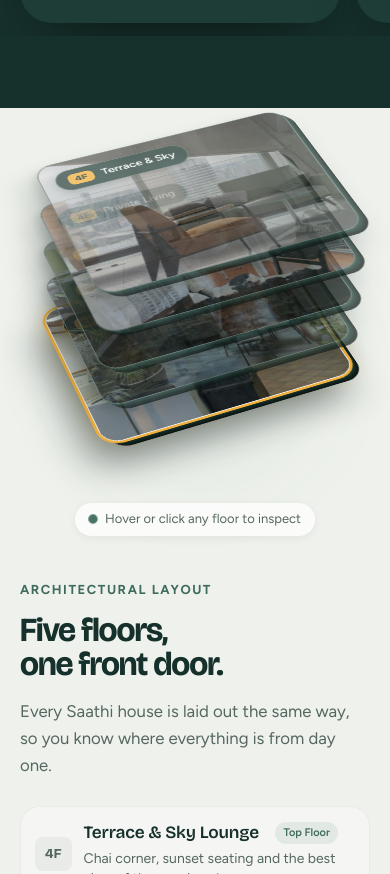
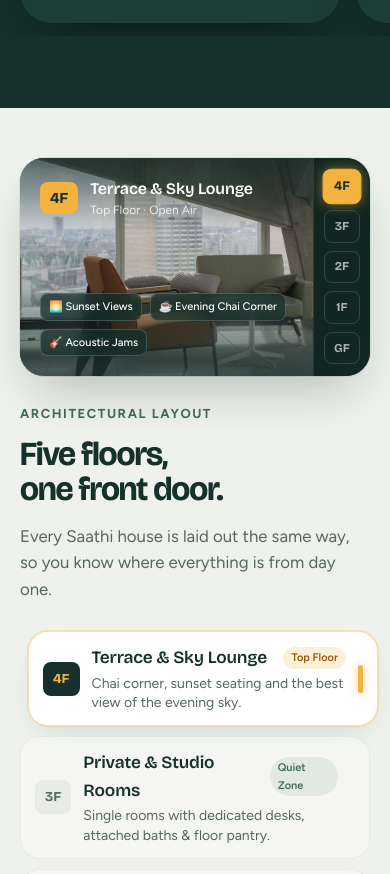
Before and after one commit to jishnu7akshara-debug/co-living-pg-1, a plain HTML site: page index.html in a window 390 px wide. Shown: the part 2797-3671 px from the top of the page. Drawn offline with nearby package versions, Linux system fonts and the light colour scheme.

Commit message:
Optimize architectural floor explorer: replace glitchy 3D stack with crisp high-res showcase and level indicator

```diff
--- a/css/styles.css
+++ b/css/styles.css
@@ -402,175 +402,182 @@ button, input, select { font: inherit; color: inherit; }
   box-shadow: 0 0 10px rgba(244, 178, 62, 0.6);
 }
 
-/* Stage & Iso Stack */
+/* ---------- House: Architectural Floor Showcase ---------- */
 .house__stage {
   position: relative;
-  height: clamp(520px, 72vh, 660px);
   display: flex;
   align-items: center;
   justify-content: center;
-  perspective: 1600px;
-  perspective-origin: 50% 45%;
+  width: 100%;
 }
-.house__backdrop {
-  position: absolute;
-  width: 90%;
-  height: 80%;
-  border-radius: 50%;
-  background: radial-gradient(circle at center, rgba(63, 107, 92, 0.12) 0%, transparent 70%);
-  pointer-events: none;
-  filter: blur(40px);
+.house__showcase {
+  position: relative;
+  width: 100%;
+  aspect-ratio: 16 / 11;
+  max-height: 540px;
+  border-radius: 24px;
+  overflow: hidden;
+  background: var(--forest);
+  box-shadow: 0 24px 50px -15px rgba(22, 48, 43, 0.28), 0 0 0 1px rgba(22, 48, 43, 0.08);
+  display: flex;
+  transition: transform 0.4s var(--ease), box-shadow 0.4s var(--ease);
 }
-.iso {
+.house__showcase:hover {
+  box-shadow: 0 30px 60px -18px rgba(22, 48, 43, 0.35), 0 0 0 1px rgba(244, 178, 62, 0.3);
+}
+.house__slides {
   position: relative;
-  width: min(34vw, 360px);
-  aspect-ratio: 4 / 3;
-  transform-style: preserve-3d;
-  transform: rotateX(50deg) rotateZ(-26deg);
+  flex: 1;
+  height: 100%;
+  overflow: hidden;
 }
-
-/* Slabs */
-.slab {
+.house__slide {
   position: absolute;
   inset: 0;
-  transform-style: preserve-3d;
-  cursor: pointer;
-  border-radius: 20px;
-  user-select: none;
-  transition: filter 0.4s ease, opacity 0.4s ease;
-  will-change: transform;
+  opacity: 0;
+  visibility: hidden;
+  transform: scale(1.03);
+  transition: opacity 0.4s ease, transform 0.45s var(--ease), visibility 0.4s;
+  pointer-events: none;
 }
-.slab__card {
+.house__slide.is-active {
+  opacity: 1;
+  visibility: visible;
+  transform: scale(1);
+  pointer-events: auto;
+  z-index: 2;
+}
+.house__img {
+  width: 100%;
+  height: 100%;
+  object-fit: cover;
+  display: block;
+}
+.house__scrim {
   position: absolute;
   inset: 0;
-  border-radius: 20px;
-  background: var(--forest);
-  border: 1.5px solid rgba(255, 255, 255, 0.4);
-  /* Seamless architectural 3D depth with zero jagged spikes */
-  box-shadow:
-    0 1px 0 #284c43,
-    1px 2px 0 #23433b,
-    2px 3px 0 #1e3a33,
-    3px 4px 0 #19312b,
-    4px 5px 0 #152924,
-    5px 7px 0 #10201c,
-    6px 9px 0 #0b1714,
-    -14px 22px 32px rgba(10, 24, 21, 0.35),
-    -4px 6px 12px rgba(10, 24, 21, 0.2);
-  overflow: hidden;
-  transition: box-shadow 0.4s var(--ease), border-color 0.4s var(--ease);
-}
-.slab__photo {
-  position: absolute;
-  inset: 0;
-  background-size: cover;
-  background-position: center;
-  transition: transform 0.5s var(--ease), filter 0.4s ease;
-  filter: saturate(0.85) brightness(0.92);
-}
-.slab__overlay {
-  position: absolute;
-  inset: 0;
-  background: linear-gradient(135deg, rgba(255, 255, 255, 0.22) 0%, rgba(22, 48, 43, 0.15) 50%, rgba(22, 48, 43, 0.38) 100%);
+  background: linear-gradient(
+    180deg,
+    rgba(22, 48, 43, 0.7) 0%,
+    rgba(22, 48, 43, 0.05) 35%,
+    rgba(22, 48, 43, 0.15) 60%,
+    rgba(22, 48, 43, 0.8) 100%
+  );
   pointer-events: none;
 }
-.slab__tag {
+.house__overlay-top {
   position: absolute;
-  top: 14px;
-  left: 14px;
-  display: inline-flex;
+  top: 18px;
+  left: 20px;
+  right: 20px;
+  display: flex;
   align-items: center;
-  gap: 8px;
-  padding: 5px 12px;
-  border-radius: 999px;
-  background: rgba(22, 48, 43, 0.88);
-  backdrop-filter: blur(8px);
-  -webkit-backdrop-filter: blur(8px);
-  border: 1px solid rgba(255, 255, 255, 0.25);
-  color: #FFFFFF;
-  box-shadow: 0 4px 12px rgba(0, 0, 0, 0.25);
-  transition: all 0.3s var(--ease);
-  pointer-events: none;
+  gap: 12px;
+  z-index: 3;
 }
-.slab__badge {
+.house__badge {
   font-family: var(--display);
-  font-size: 11px;
+  font-size: 0.95rem;
   font-weight: 700;
   background: var(--marigold);
   color: var(--forest);
-  padding: 2px 7px;
-  border-radius: 6px;
-  line-height: 1.2;
-}
-.slab__title {
-  font-size: 13px;
-  font-weight: 600;
+  padding: 4px 10px;
+  border-radius: 8px;
   letter-spacing: -0.01em;
 }
-
-/* Inactive vs Active states */
-.slab:not(.is-on) {
-  opacity: 0.72;
+.house__overlay-titles {
+  display: flex;
+  flex-direction: column;
 }
-.slab:not(.is-on):hover {
-  opacity: 0.95;
+.house__overlay-titles h3 {
+  margin: 0;
+  font-family: var(--display);
+  font-size: 1.15rem;
+  font-weight: 600;
+  color: #FFFFFF;
+  letter-spacing: -0.01em;
 }
-.slab:hover .slab__photo,
-.slab.is-on .slab__photo {
-  filter: saturate(1.1) brightness(1.02);
-  transform: scale(1.05);
+.house__overlay-titles span {
+  font-size: 12px;
+  color: rgba(255, 255, 255, 0.82);
 }
-.slab.is-on {
-  opacity: 1;
-  z-index: 20 !important;
+.house__status-pill {
+  margin-left: auto;
+  font-size: 12px;
+  font-weight: 600;
+  color: #FFFFFF;
+  background: rgba(22, 48, 43, 0.65);
+  backdrop-filter: blur(8px);
+  -webkit-backdrop-filter: blur(8px);
+  padding: 5px 12px;
+  border-radius: 999px;
+  border: 1px solid rgba(255, 255, 255, 0.2);
 }
-.slab.is-on .slab__card {
-  border-color: rgba(255, 255, 255, 0.95);
-  box-shadow:
-    0 0 0 3px var(--marigold),
-    0 1px 0 #284c43,
-    1px 2px 0 #23433b,
-    2px 3px 0 #1e3a33,
-    3px 4px 0 #19312b,
-    4px 5px 0 #152924,
-    5px 7px 0 #10201c,
-    6px 9px 0 #0b1714,
-    -18px 28px 40px rgba(10, 24, 21, 0.45),
-    0 0 25px rgba(244, 178, 62, 0.3);
+.house__overlay-bottom {
+  position: absolute;
+  bottom: 20px;
+  left: 20px;
+  right: 20px;
+  z-index: 3;
 }
-.slab.is-on .slab__tag {
-  background: var(--forest);
-  border-color: var(--marigold);
-  box-shadow: 0 4px 14px rgba(244, 178, 62, 0.35);
+.house__amenity-chips {
+  display: flex;
+  flex-wrap: wrap;
+  gap: 8px;
+}
+.house__amenity-chips span {
+  font-size: 12px;
+  font-weight: 500;
+  color: #FFFFFF;
+  background: rgba(22, 48, 43, 0.72);
+  backdrop-filter: blur(6px);
+  -webkit-backdrop-filter: blur(6px);
+  padding: 5px 12px;
+  border-radius: 8px;
+  border: 1px solid rgba(255, 255, 255, 0.18);
 }
 
-/* Hint */
-.house__hint {
-  position: absolute;
-  bottom: 12px;
-  display: inline-flex;
+/* Vertical Level Strip on the Right */
+.house__levels {
+  display: flex;
+  flex-direction: column;
+  justify-content: center;
   align-items: center;
   gap: 8px;
-  font-size: 13px;
-  color: var(--muted);
-  background: rgba(255, 255, 255, 0.75);
-  backdrop-filter: blur(6px);
-  -webkit-backdrop-filter: blur(6px);
-  padding: 6px 14px;
-  border-radius: 999px;
-  box-shadow: 0 2px 8px rgba(22, 48, 43, 0.06);
-  pointer-events: none;
+  padding: 12px 10px;
+  background: rgba(18, 38, 34, 0.92);
+  backdrop-filter: blur(10px);
+  -webkit-backdrop-filter: blur(10px);
+  border-left: 1px solid rgba(255, 255, 255, 0.1);
+  z-index: 4;
 }
-.house__hint-dot {
-  width: 8px;
-  height: 8px;
-  border-radius: 50%;
-  background: var(--moss);
-  animation: housePulse 2s infinite ease-in-out;
+.house__level {
+  background: transparent;
+  border: 1px solid rgba(255, 255, 255, 0.15);
+  color: rgba(255, 255, 255, 0.65);
+  font-family: var(--display);
+  font-size: 12px;
+  font-weight: 700;
+  width: 36px;
+  height: 36px;
+  border-radius: 8px;
+  cursor: pointer;
+  transition: all 0.2s var(--ease);
+  display: flex;
+  align-items: center;
+  justify-content: center;
 }
-@keyframes housePulse {
-  0%, 100% { opacity: 0.4; transform: scale(0.9); }
-  50% { opacity: 1; transform: scale(1.2); }
+.house__level:hover {
+  background: rgba(255, 255, 255, 0.15);
+  color: #FFFFFF;
+  border-color: rgba(255, 255, 255, 0.4);
+}
+.house__level.is-active {
+  background: var(--marigold);
+  color: var(--forest);
+  border-color: var(--marigold);
+  box-shadow: 0 0 12px rgba(244, 178, 62, 0.5);
+  transform: scale(1.08);
 }
 
 /* ---------- Rent receipt ---------- */
@@ -748,10 +755,13 @@ button, input, select { font: inherit; color: inherit; }
   .rooms__track { width: auto; overflow-x: auto; scroll-snap-type: x mandatory; padding-bottom: 12px; scrollbar-width: none; }
   .rooms__track::-webkit-scrollbar { display: none; }
   .room { width: 82vw; scroll-snap-align: center; }
-  .house { padding: 60px 0; }
-  .house__pin { grid-template-columns: 1fr; min-height: 0; gap: 28px; }
-  .house__stage { order: -1; height: 380px; padding: 0; }
-  .iso { width: min(70vw, 300px); transform: rotateX(46deg) rotateZ(-22deg) scale(0.92); }
+  .house { padding: 50px 0; }
+  .house__pin { grid-template-columns: 1fr; min-height: 0; gap: 24px; }
+  .house__stage { order: -1; }
+  .house__showcase { aspect-ratio: 16 / 10; max-height: 380px; }
+  .house__status-pill { display: none; }
+  .house__overlay-titles h3 { font-size: 1rem; }
+  .house__amenity-chips span { font-size: 11px; padding: 4px 8px; }
   .floor-item { padding: 12px 14px; gap: 12px; }
   .floor-item__tags { display: none; }
   .rent__grid, .day__grid, .parents__grid, .faq__grid, .visit__grid { grid-template-columns: 1fr; }
--- a/index.html
+++ b/index.html
@@ -272,62 +272,123 @@
           </ol>
         </div>
         <div class="house__stage">
-          <div class="house__backdrop" aria-hidden="true"></div>
-          <div class="iso" id="iso">
-            <div class="slab" data-floor="0" role="button" tabindex="0" aria-label="Ground Floor: Reception and Laundry">
-              <div class="slab__card">
-                <div class="slab__photo" style="background-image: url(/assets/img/laundry.jpg)"></div>
-                <div class="slab__overlay"></div>
-                <div class="slab__tag">
-                  <span class="slab__badge">GF</span>
-                  <span class="slab__title">Reception & Laundry</span>
+          <div class="house__showcase" id="houseShowcase">
+            <!-- Floor Slides -->
+            <div class="house__slides">
+              <!-- Floor 4 -->
+              <div class="house__slide is-active" data-floor="4">
+                <img src="/assets/img/cityview.jpg" alt="Terrace & Sky Lounge with city view" class="house__img" loading="lazy" />
+                <div class="house__scrim"></div>
+                <div class="house__overlay-top">
+                  <span class="house__badge">4F</span>
+                  <div class="house__overlay-titles">
+                    <h3>Terrace & Sky Lounge</h3>
+                    <span>Top Floor · Open Air</span>
+                  </div>
+                  <span class="house__status-pill">Open 6 AM – 11 PM</span>
+                </div>
+                <div class="house__overlay-bottom">
+                  <div class="house__amenity-chips">
+                    <span>🌅 Sunset Views</span>
+                    <span>☕ Evening Chai Corner</span>
+                    <span>🎸 Acoustic Jams</span>
                   </div>
                 </div>
               </div>
-            <div class="slab" data-floor="1" role="button" tabindex="0" aria-label="Floor 1: Lounge and Kitchen">
-              <div class="slab__card">
-                <div class="slab__photo" style="background-image: url(/assets/img/garden-lounge.jpg)"></div>
-                <div class="slab__overlay"></div>
-                <div class="slab__tag">
-                  <span class="slab__badge">1F</span>
-                  <span class="slab__title">Lounge & Kitchen</span>
+
+              <!-- Floor 3 -->
+              <div class="house__slide" data-floor="3">
+                <img src="/assets/img/room-private.jpg" alt="Private and Studio Room" class="house__img" loading="lazy" />
+                <div class="house__scrim"></div>
+                <div class="house__overlay-top">
+                  <span class="house__badge">3F</span>
+                  <div class="house__overlay-titles">
+                    <h3>Private & Studio Rooms</h3>
+                    <span>Third Floor · Executive Living</span>
+                  </div>
+                  <span class="house__status-pill">Quiet Zone</span>
+                </div>
+                <div class="house__overlay-bottom">
+                  <div class="house__amenity-chips">
+                    <span>🚿 Ensuite Bathroom</span>
+                    <span>💻 Dedicated Study Desk</span>
+                    <span>🫖 Floor Mini Pantry</span>
                   </div>
                 </div>
               </div>
-            <div class="slab" data-floor="2" role="button" tabindex="0" aria-label="Floor 2: Twin Sharing">
-              <div class="slab__card">
-                <div class="slab__photo" style="background-image: url(/assets/img/room-twin.jpg)"></div>
-                <div class="slab__overlay"></div>
-                <div class="slab__tag">
-                  <span class="slab__badge">2F</span>
-                  <span class="slab__title">Twin Sharing</span>
+
+              <!-- Floor 2 -->
+              <div class="house__slide" data-floor="2">
+                <img src="/assets/img/room-twin.jpg" alt="Twin Sharing and Women's Floor" class="house__img" loading="lazy" />
+                <div class="house__scrim"></div>
+                <div class="house__overlay-top">
+                  <span class="house__badge">2F</span>
+                  <div class="house__overlay-titles">
+                    <h3>Twin Sharing & Women's Wing</h3>
+                    <span>Second Floor · Community Living</span>
+                  </div>
+                  <span class="house__status-pill">Biometric Access</span>
+                </div>
+                <div class="house__overlay-bottom">
+                  <div class="house__amenity-chips">
+                    <span>🔒 Dual Biometric Safety</span>
+                    <span>👗 Twin Lockable Wardrobes</span>
+                    <span>🪴 Balcony Access</span>
                   </div>
                 </div>
               </div>
-            <div class="slab" data-floor="3" role="button" tabindex="0" aria-label="Floor 3: Private Rooms">
-              <div class="slab__card">
-                <div class="slab__photo" style="background-image: url(/assets/img/room-private.jpg)"></div>
-                <div class="slab__overlay"></div>
-                <div class="slab__tag">
-                  <span class="slab__badge">3F</span>
-                  <span class="slab__title">Private Living</span>
+
+              <!-- Floor 1 -->
+              <div class="house__slide" data-floor="1">
+                <img src="/assets/img/garden-lounge.jpg" alt="Lounge and Community Kitchen" class="house__img" loading="lazy" />
+                <div class="house__scrim"></div>
+                <div class="house__overlay-top">
+                  <span class="house__badge">1F</span>
+                  <div class="house__overlay-titles">
+                    <h3>Lounge & Community Kitchen</h3>
+                    <span>First Floor · Social Hub</span>
+                  </div>
+                  <span class="house__status-pill">24/7 Common Area</span>
+                </div>
+                <div class="house__overlay-bottom">
+                  <div class="house__amenity-chips">
+                    <span>🍳 Modular Kitchen</span>
+                    <span>📺 85" 4K Screening Lounge</span>
+                    <span>🌿 Co-working & Dining</span>
                   </div>
                 </div>
               </div>
-            <div class="slab is-on" data-floor="4" role="button" tabindex="0" aria-label="Floor 4: Terrace">
-              <div class="slab__card">
-                <div class="slab__photo" style="background-image: url(/assets/img/cityview.jpg)"></div>
-                <div class="slab__overlay"></div>
-                <div class="slab__tag">
-                  <span class="slab__badge">4F</span>
-                  <span class="slab__title">Terrace & Sky</span>
+
+              <!-- Floor 0 -->
+              <div class="house__slide" data-floor="0">
+                <img src="/assets/img/laundry.jpg" alt="Reception and Laundry Room" class="house__img" loading="lazy" />
+                <div class="house__scrim"></div>
+                <div class="house__overlay-top">
+                  <span class="house__badge">GF</span>
+                  <div class="house__overlay-titles">
+                    <h3>Reception & Laundry Suite</h3>
+                    <span>Ground Floor · Arrivals & Utilities</span>
+                  </div>
+                  <span class="house__status-pill">24/7 Security</span>
+                </div>
+                <div class="house__overlay-bottom">
+                  <div class="house__amenity-chips">
+                    <span>🛡️ Front Desk Security</span>
+                    <span>🧺 High-Speed Washers</span>
+                    <span>📦 Delivery Parcel Hub</span>
                   </div>
                 </div>
               </div>
             </div>
-          <div class="house__hint">
-            <span class="house__hint-dot"></span>
-            <span>Hover or click any floor to inspect</span>
+
+            <!-- Floor Level Indicator Strip -->
+            <div class="house__levels" role="tablist" aria-label="Floor quick switcher">
+              <button class="house__level is-active" data-floor="4" role="tab" aria-label="Floor 4">4F</button>
+              <button class="house__level" data-floor="3" role="tab" aria-label="Floor 3">3F</button>
+              <button class="house__level" data-floor="2" role="tab" aria-label="Floor 2">2F</button>
+              <button class="house__level" data-floor="1" role="tab" aria-label="Floor 1">1F</button>
+              <button class="house__level" data-floor="0" role="tab" aria-label="Ground Floor">GF</button>
+            </div>
           </div>
         </div>
       </div>
--- a/js/main.js
+++ b/js/main.js
@@ -308,112 +308,60 @@
     return () => track.removeEventListener('scroll', onSwipe);
   });
 
-  // House: exploded building
-  const slabs = $$('.slab');
-  const floorsLi = $$('#floorList li');
-  const iso = $('#iso');
-  let curFloor = 4;
-  let isScrollingProgrammatically = false;
+  // House: Architectural Floor Showcase
+  const floorItems = $$('#floorList .floor-item');
+  const slides = $$('.house__slide');
+  const levelBtns = $$('.house__level');
+  let activeFloor = 4;
 
-  function updateSlabs(f) {
-    const gap = isDesktop() ? 72 : 46;
-    const lift = isDesktop() ? 38 : 22;
+  function switchFloor(f) {
+    if (activeFloor === f) return;
+    activeFloor = f;
 
-    slabs.forEach((slab) => {
-      const fl = +slab.dataset.floor;
-      const isActive = fl === f;
-      const isAbove = fl > f;
-      let targetZ = fl * gap;
-      if (isActive || isAbove) {
-        targetZ += lift;
-      }
-      slab.classList.toggle('is-on', isActive);
-      if (hasGsap) {
-        gsap.to(slab, {
-          z: targetZ,
-          scale: isActive ? 1.03 : 1,
-          duration: 0.45,
-          ease: 'power2.out',
-          overwrite: 'auto'
-        });
-      }
+    // Update left floor items
+    floorItems.forEach((item) => {
+      const match = +item.dataset.floor === f;
+      item.classList.toggle('is-on', match);
+      item.setAttribute('aria-selected', match ? 'true' : 'false');
+    });
+
+    // Update showcase slides
+    slides.forEach((slide) => {
+      const match = +slide.dataset.floor === f;
+      slide.classList.toggle('is-active', match);
+    });
+
+    // Update vertical level strip buttons
+    levelBtns.forEach((btn) => {
+      const match = +btn.dataset.floor === f;
+      btn.classList.toggle('is-active', match);
     });
   }
 
-  function setFloor(f, fromScroll = false) {
-    if (curFloor === f && !fromScroll) return;
-    curFloor = f;
-
-    floorsLi.forEach((li) => {
-      const match = +li.dataset.floor === f;
-      li.classList.toggle('is-on', match);
-      li.setAttribute('aria-selected', match ? 'true' : 'false');
-    });
-
-    updateSlabs(f);
-  }
-
-  // Initial positioning
-  updateSlabs(4);
-
-  let houseST = null;
-
-  // Interaction handlers for floor items (left) and slabs (right)
-  floorsLi.forEach((li) => {
-    const f = +li.dataset.floor;
-    li.addEventListener('click', () => {
-      setFloor(f);
-      if (houseST && houseST.pin && isDesktop()) {
-        isScrollingProgrammatically = true;
-        const progress = (4 - f) / 4;
-        const targetScroll = houseST.start + progress * (houseST.end - houseST.start);
-        if (lenis) {
-          lenis.scrollTo(targetScroll, {
-            duration: 0.6,
-            onComplete: () => { isScrollingProgrammatically = false; }
-          });
-        } else {
-          window.scrollTo({ top: targetScroll, behavior: 'smooth' });
-          setTimeout(() => { isScrollingProgrammatically = false; }, 600);
-        }
-      }
-    });
-    li.addEventListener('mouseenter', () => {
-      if (!isScrollingProgrammatically) setFloor(f);
-    });
-    li.addEventListener('keydown', (e) => {
+  // Interactive events for floor items
+  floorItems.forEach((item) => {
+    const f = +item.dataset.floor;
+    item.addEventListener('click', () => switchFloor(f));
+    item.addEventListener('mouseenter', () => switchFloor(f));
+    item.addEventListener('keydown', (e) => {
       if (e.key === 'Enter' || e.key === ' ') {
         e.preventDefault();
-        li.click();
+        switchFloor(f);
       }
     });
   });
 
-  slabs.forEach((slab) => {
-    const f = +slab.dataset.floor;
-    slab.addEventListener('click', (e) => {
-      e.stopPropagation();
-      const li = floorsLi.find((item) => +item.dataset.floor === f);
-      if (li) li.click();
-      else setFloor(f);
-    });
-    slab.addEventListener('mouseenter', () => {
-      if (!isScrollingProgrammatically) setFloor(f);
-    });
-    slab.addEventListener('keydown', (e) => {
-      if (e.key === 'Enter' || e.key === ' ') {
-        e.preventDefault();
-        slab.click();
-      }
-    });
+  // Interactive events for level strip buttons
+  levelBtns.forEach((btn) => {
+    const f = +btn.dataset.floor;
+    btn.addEventListener('click', () => switchFloor(f));
   });
 
-  mm.add('(min-width: 901px) and (prefers-reduced-motion: no-preference)', () => {
-    // Intro stagger when approaching section
-    gsap.from(slabs, {
-      z: 0,
-      opacity: 0.4,
-      stagger: 0.06,
+  // Entrance animation with GSAP if available
+  if (hasGsap && !reduce) {
+    gsap.from('#houseShowcase', {
+      y: 35,
+      opacity: 0,
       duration: 0.8,
       ease: 'power3.out',
       scrollTrigger: {
@@ -422,45 +370,7 @@
         once: true
       }
     });
-
-    // Pinned scroll-through
-    houseST = ScrollTrigger.create({
-      trigger: '.house',
-      start: 'top top',
-      end: '+=130%',
-      pin: '.house__pin',
-      anticipatePin: 1,
-      onUpdate: (self) => {
-        if (isScrollingProgrammatically) return;
-        const p = self.progress;
-        const f = Math.max(0, Math.min(4, 4 - Math.floor(p * 4.99)));
-        if (f !== curFloor) {
-          setFloor(f, true);
-        }
-      }
-    });
-
-    setFloor(4);
-    return () => {
-      if (houseST) {
-        houseST.kill();
-        houseST = null;
-      }
-      gsap.set(slabs, { clearProps: 'all' });
-    };
-  });
-
-  mm.add('(max-width: 900px), (prefers-reduced-motion: reduce)', () => {
-    setFloor(4);
-    floorsLi.forEach((li) => {
-      ScrollTrigger.create({
-        trigger: li,
-        start: 'top 70%',
-        end: 'bottom 70%',
-        onToggle: (s) => s.isActive && setFloor(+li.dataset.floor)
-      });
-    });
-  });
+  }
 
   // Rent receipt
   if (!reduce) {
```
Lines whose indentation alone changed are shown as unchanged.
